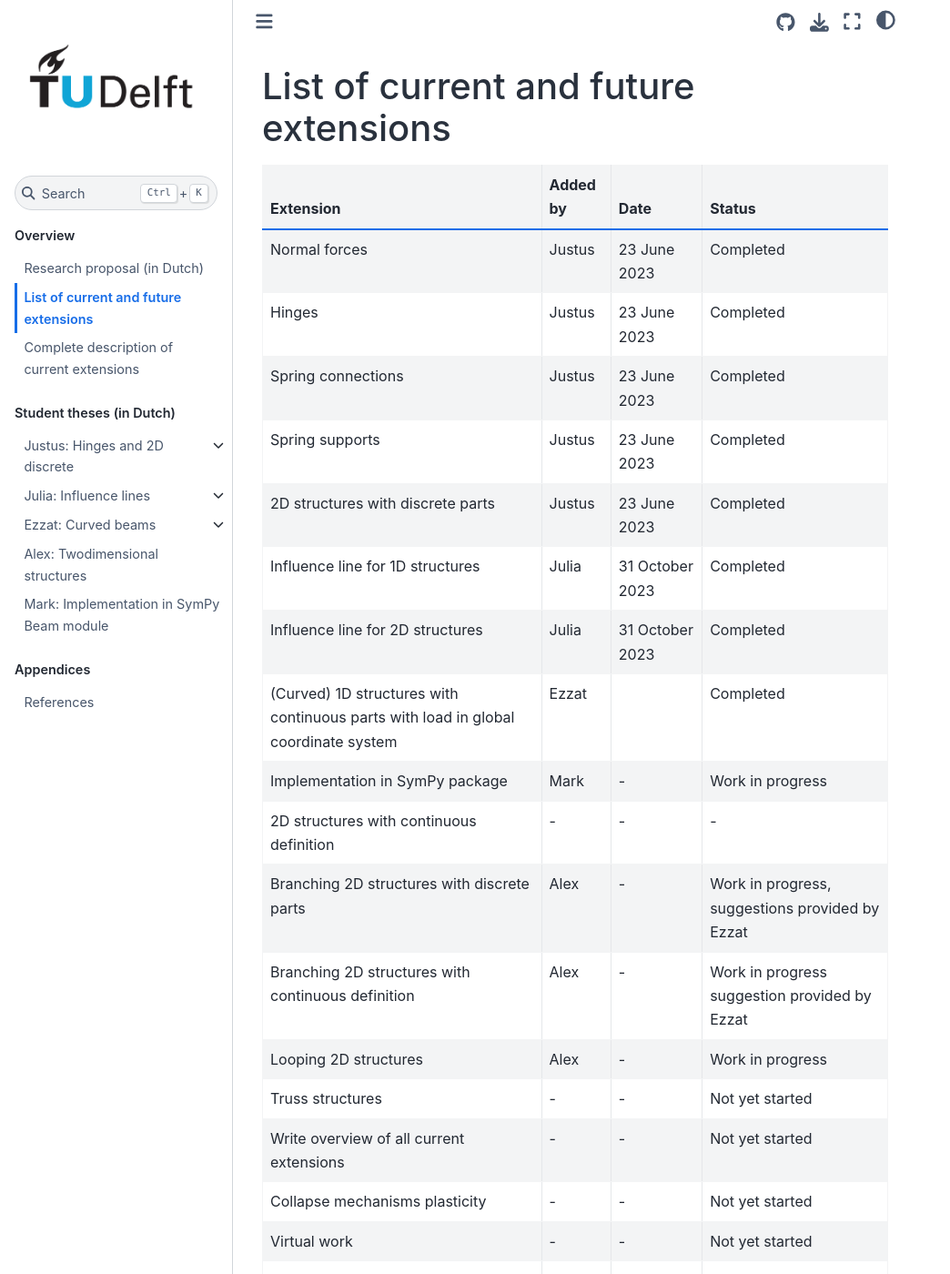
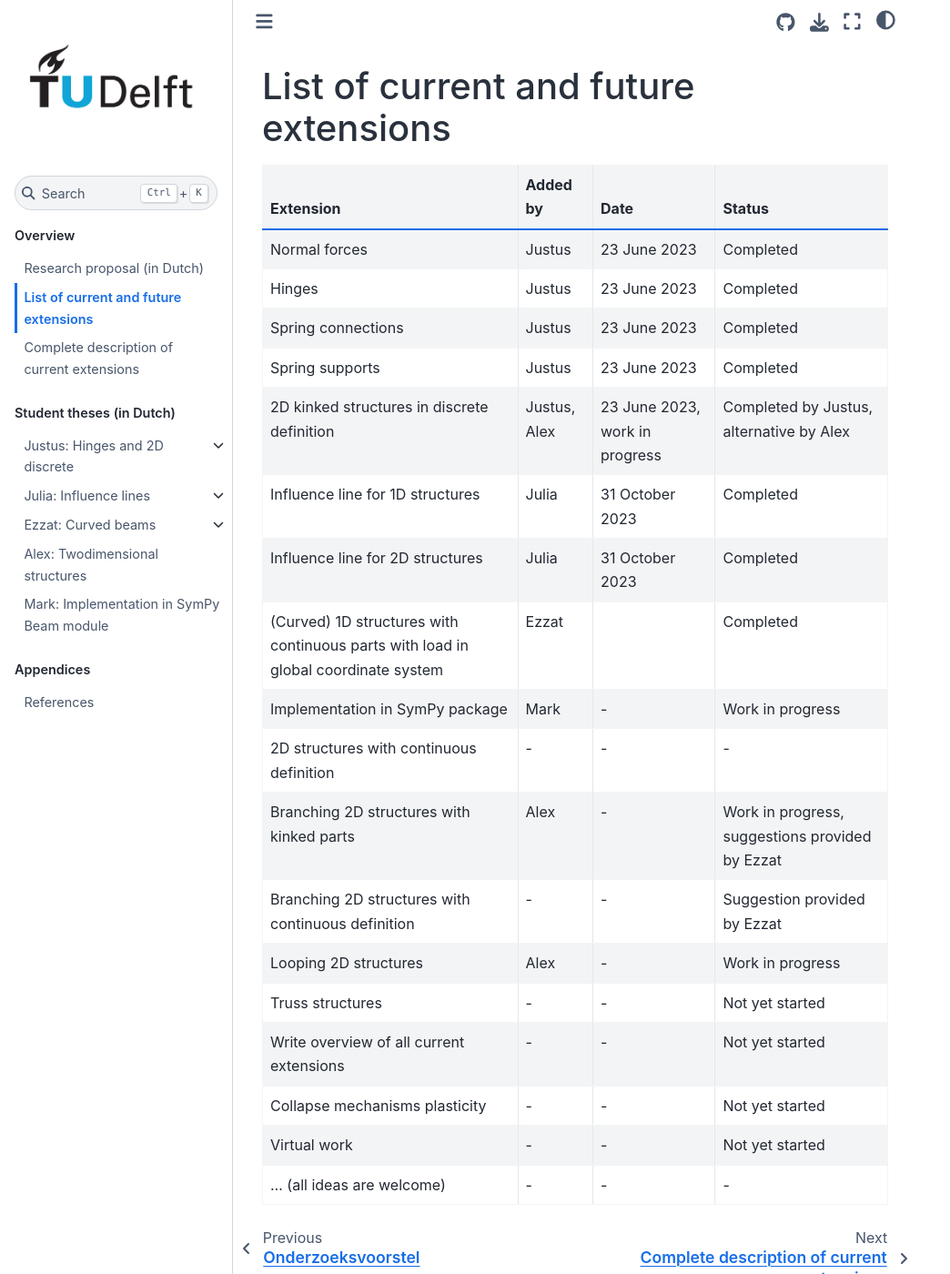
Before and after one commit to TeachBooks/Macaulays_method, a Jupyter Book: the page built from book/overview.md, in a window 1280 px wide and 1400 px high. Shown: the whole window at 91% size, without its empty margins (0-1044 px from the left). Built offline with Jupyter Book 1.0.4 settings and Sphinx 7.4.7 and the Sphinx Book theme 1.1.4, drawn with Linux system fonts in a browser that asks for light colours; pages that are not in the unit, such as notebooks, are missing from menus; comment, search, counter and statistics services are not loaded.

Commit message:
Update overview.md

```diff
--- a/book/overview.md
+++ b/book/overview.md
@@ -8,14 +8,14 @@
 |     Hinges                                      |     Justus             |     23 June 2023       |     Completed                    |
 |     Spring connections                          |     Justus             |     23 June 2023       |     Completed                    |
 |     Spring supports                             |     Justus             |     23 June 2023       |     Completed                    |
-|     2D structures with discrete parts           |     Justus             |     23 June 2023       |     Completed                    |
+|     2D kinked structures in discrete definition           |     Justus, Alex             |     23 June 2023, work in progress      |     Completed by Justus, alternative by Alex                |
 |     Influence line for 1D structures            |     Julia              |     31 October 2023    |     Completed                    |
 |     Influence line for 2D structures            |     Julia              |     31 October 2023    |     Completed                    |
 |     (Curved) 1D structures with continuous parts with load in global coordinate system          |     Ezzat              |             |     Completed |
 |     Implementation in SymPy package             |     Mark               |     -                  |     Work in progress             |
 |     2D structures with continuous definition     |     -                 |     -                  |     -             |
-|     Branching 2D structures with discrete parts  |     Alex                  |     -                  |     Work in progress, suggestions provided by Ezzat |
-|     Branching 2D structures with continuous definition  |   Alex                  |     -                  |     Work in progress suggestion provided by Ezzat |
+|     Branching 2D structures with kinked parts  |     Alex                  |     -                  |     Work in progress, suggestions provided by Ezzat |
+|     Branching 2D structures with continuous definition  |   -                 |     -                  |     Suggestion provided by Ezzat |
 |     Looping 2D structures                       |     Alex                  |     -                  |     Work in progress              |
 |     Truss structures                            |     -                  |     -                  |     Not yet started              |
 |     Write overview of all current extensions    |     -                  |     -                  |     Not yet started              |
```
